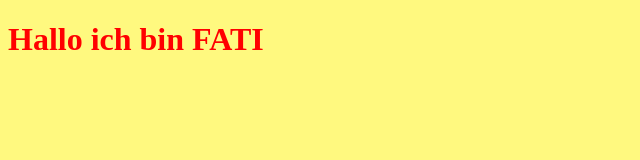
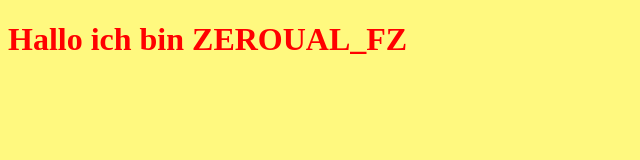
Before and after one commit to FZZEROUAL/myproject, a plain HTML site: page index.html in a window 1280 px wide. Shown: the whole page, without its empty margins (0-640 px from the left). Drawn offline with Linux system fonts and the light colour scheme.

Commit message:
edit the html file

```diff
--- a/index.html
+++ b/index.html
@@ -7,7 +7,7 @@
     <link rel="stylesheet" href="style.css">
 </head>
 <body>
-    <h1>Hallo ich bin FATI</h1>
+    <h1>Hallo ich bin ZEROUAL_FZ</h1>
     <script src="app.js"></script>
 </body>
 </html>
```
